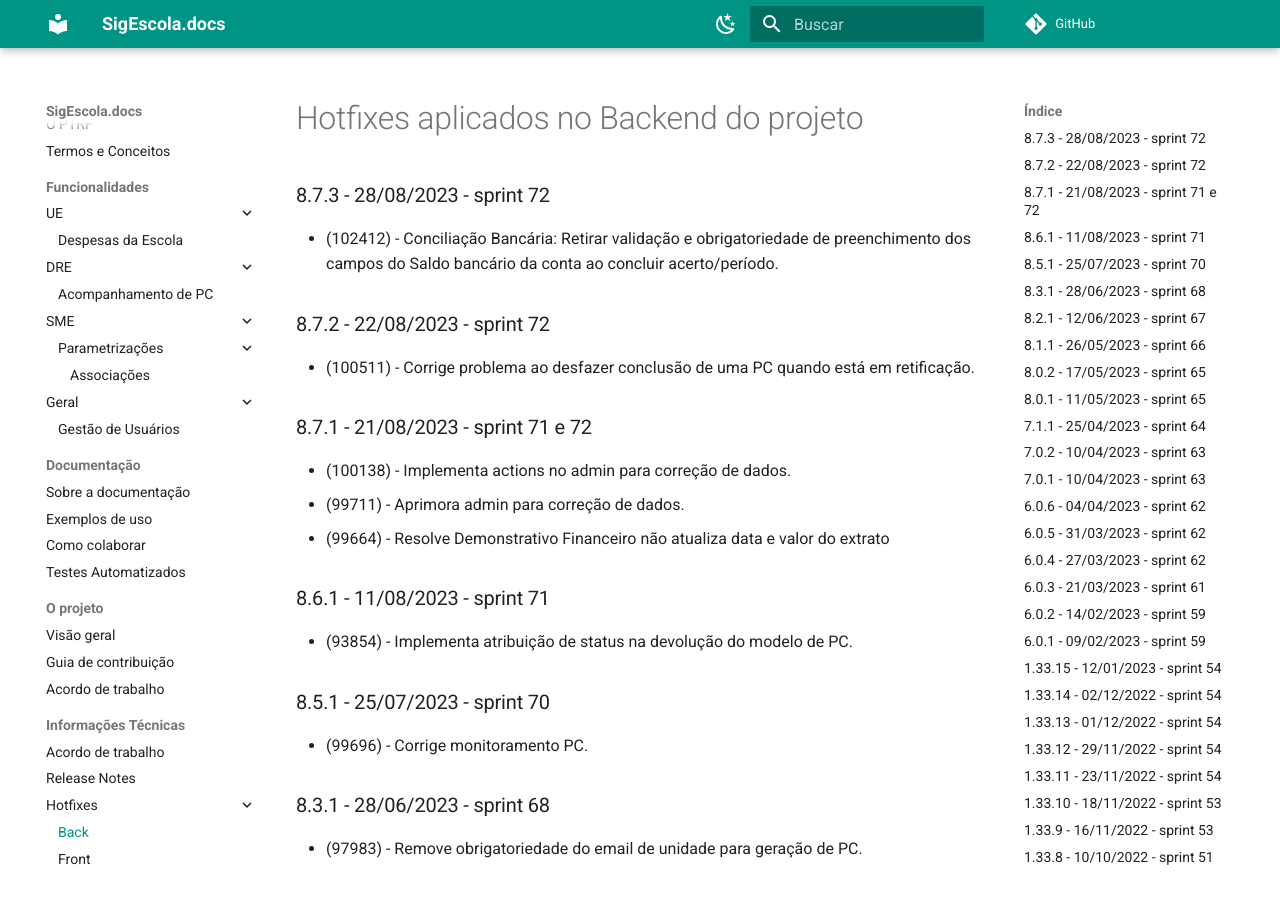
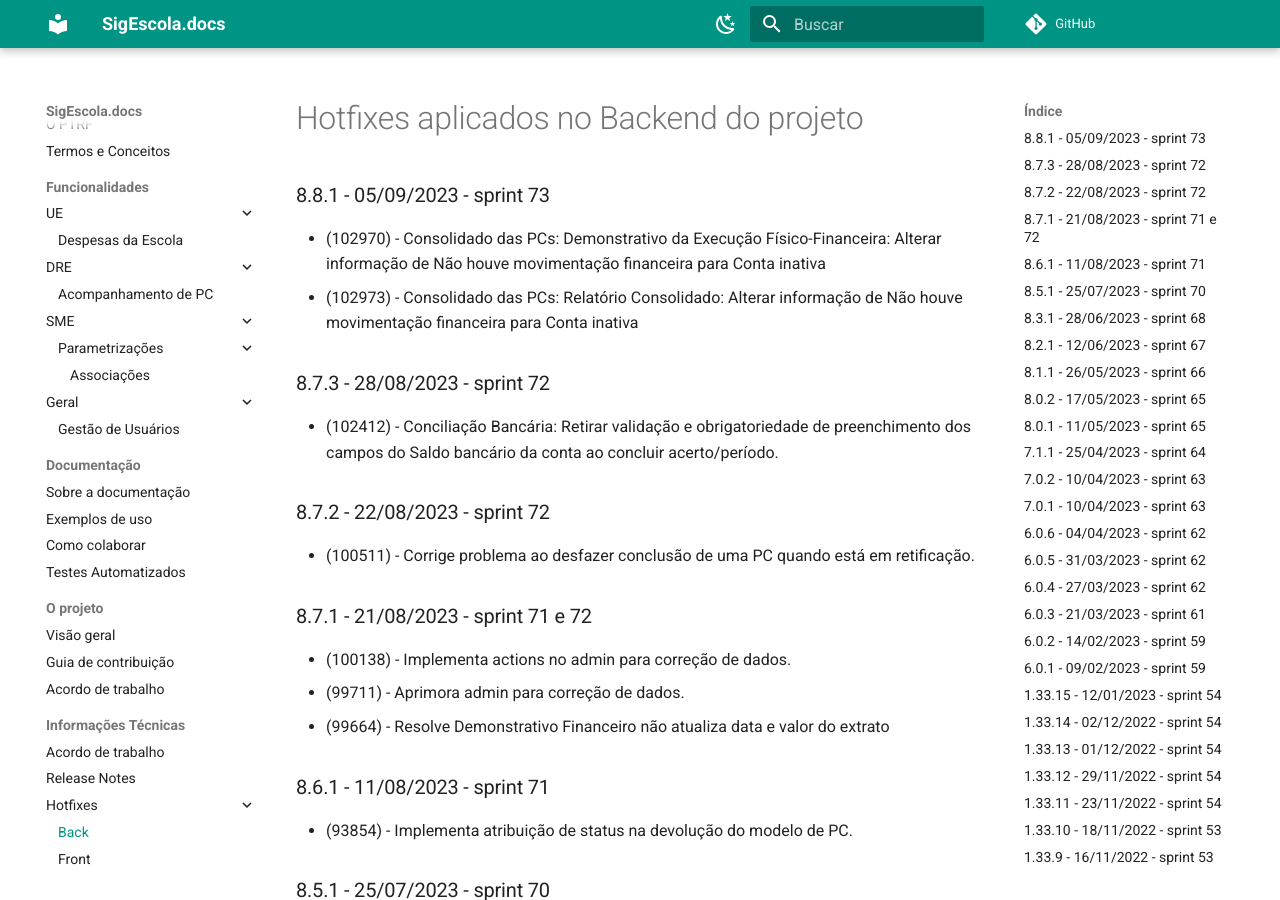
Before and after one commit to prefeiturasp/SME-PTRF-Docs, an MkDocs documentation site: the page built from docs/projeto/hotfixes_back.md, in a window 1280 px wide and 900 px high. Built offline with MkDocs 1.6.1 and Material for MkDocs 9.7.7, drawn with Linux system fonts in a browser that asks for light colours; comment, search, counter and statistics services are not loaded.

Commit message:
Hotfix 8.8.1

```diff
--- a/docs/projeto/hotfixes_back.md
+++ b/docs/projeto/hotfixes_back.md
@@ -1,4 +1,8 @@
 # Hotfixes aplicados no Backend do projeto
+
+### 8.8.1 - 05/09/2023 - sprint 73
+* (102970) - Consolidado das PCs: Demonstrativo da Execução Físico-Financeira: Alterar informação de Não houve movimentação financeira para Conta inativa
+* (102973) - Consolidado das PCs: Relatório Consolidado: Alterar informação de Não houve movimentação financeira para Conta inativa
 
 ### 8.7.3 - 28/08/2023 - sprint 72
 * (102412) - Conciliação Bancária: Retirar validação e obrigatoriedade de preenchimento dos campos do Saldo bancário da conta ao concluir acerto/período.
```
